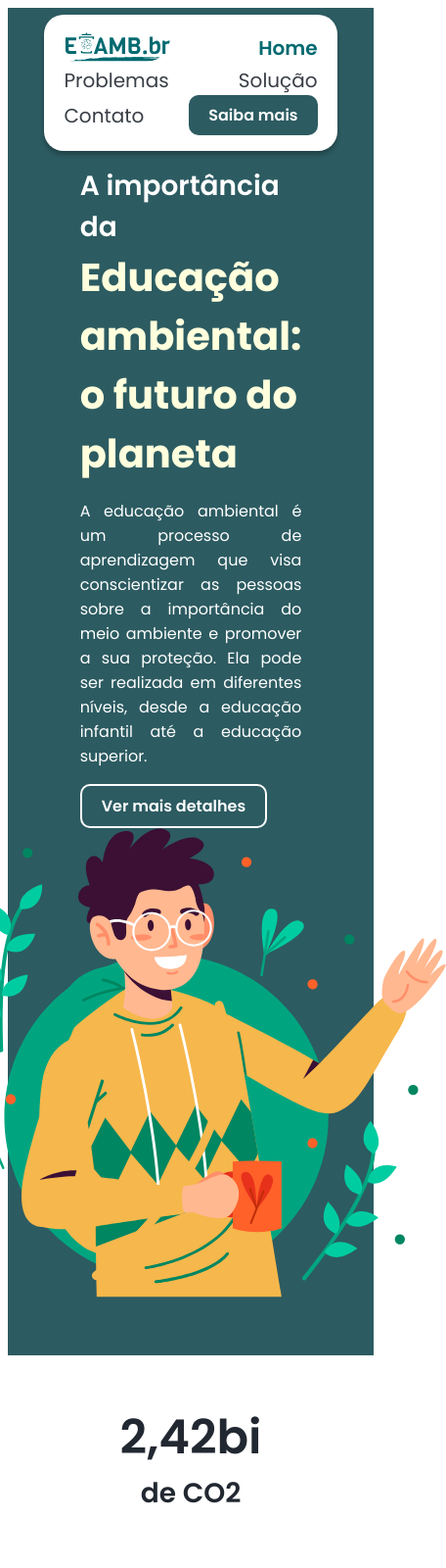
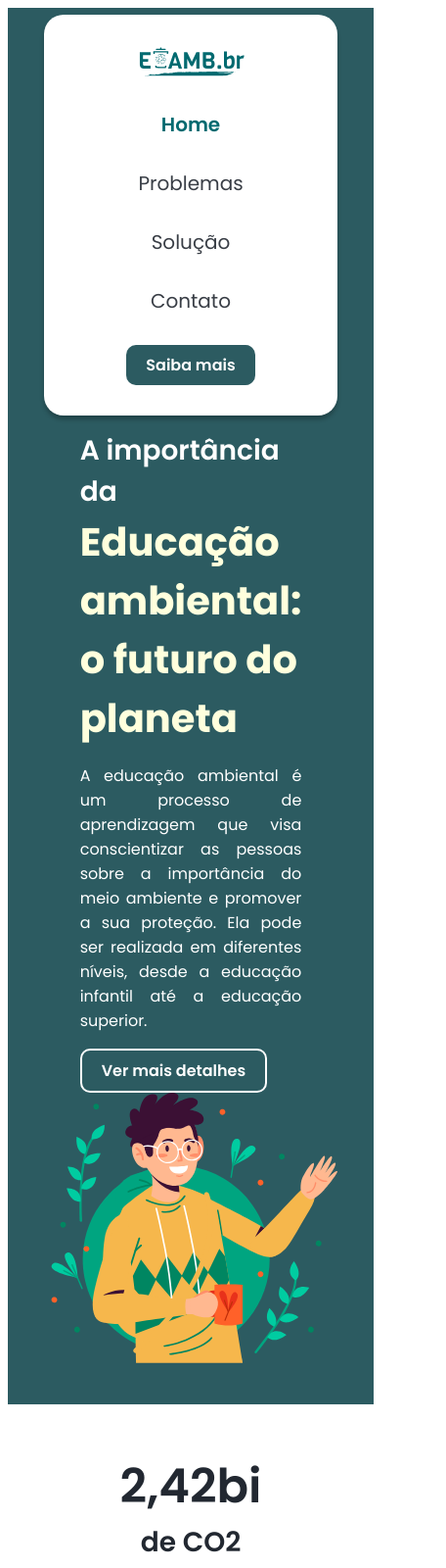
Before and after one commit to thaynarlt/SiteEducacaoAmbiental-P2, a plain HTML site: page index.html in a window 390 px wide. Shown: the top 1600 px of the page at 98% size, 456 px wide, since content can reach past the window. Drawn offline with Linux system fonts and the light colour scheme.

Commit message:
altera nav

```diff
--- a/index.html
+++ b/index.html
@@ -37,7 +37,15 @@
                     </a>
                 </div>
             </div>
-            <div class="imagem-header"><img src="images/Component 1.svg" alt="ilustracao-pessoa"></div>
+            <div class="imagem-header">
+                <picture>
+                    <source media="(max-width: 650px)" srcset="images/foto-header-menor.svg" />
+                    <img
+                      src="images/Component 1.svg"
+                      alt="ilustracao-pessoa"
+                    />
+                  </picture>
+            </div>
         </div>
     </header>
 
--- a/style.css
+++ b/style.css
@@ -232,6 +232,7 @@ header .logo {
     font-weight: 600;
     line-height: normal;
     margin-top: 0;
+    text-align: center;
 }
 
 .cards-problemas {
@@ -283,3 +284,14 @@ header .logo {
     margin: 10px;
     text-align: center;
 }
+
+@media (max-width: 1029px) {
+    header nav ul {
+        flex-direction: column; /* Altera o layout para coluna */
+        align-items: center; /* Alinha os itens ao centro na direção da coluna */
+    }
+
+    header nav ul li {
+        padding: 15px 0; /* Ajuste o espaçamento entre os itens conforme necessário */
+    }
+}
```
Also changed, not shown: images/foto-header-menor.svg (added).
